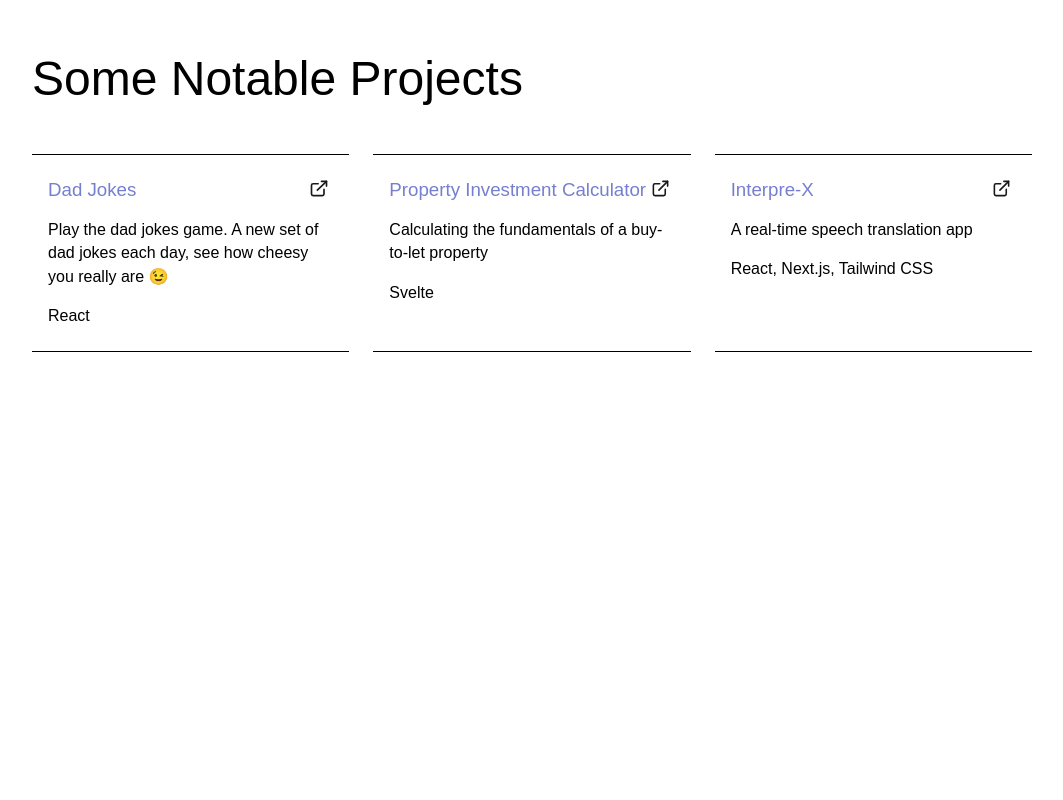
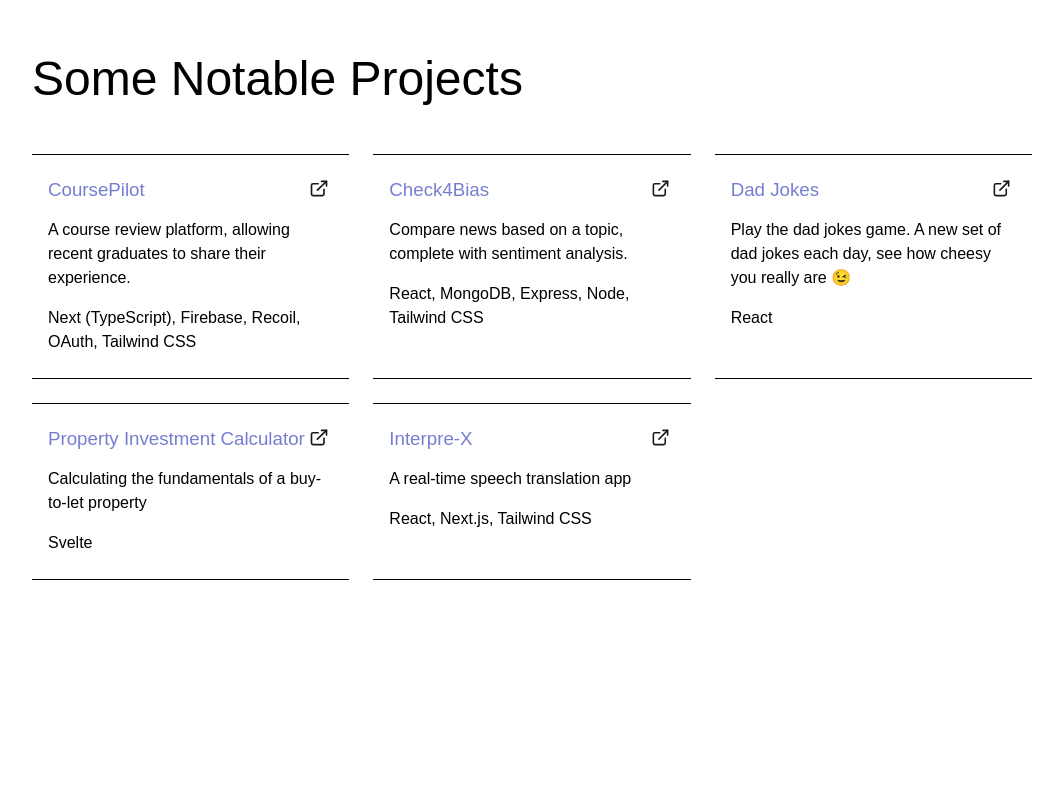
Before and after one commit to kcxgu/kcxgu.github.io, a plain HTML site: page index.html in a window 1280 px wide. Shown: the part 847-1647 px from the top of the page, without its empty margins (108-1171 px from the left). Drawn offline with Linux system fonts and the light colour scheme.

Commit message:
updated portfolio

```diff
--- a/index.html
+++ b/index.html
@@ -49,6 +49,34 @@
             <div class="container">
                 <h1>Some Notable Projects</h1>
                 <div class="projects">
+                    <div class="project">
+                        <div class="project-title">
+                            <a href="https://www.coursepilot.co/" target="_blank">
+                                <h3>CoursePilot</h3>
+                            </a>
+                            <a href="https://www.coursepilot.co/" target="_blank">
+                                <img src="img/external-link.svg" alt="open check4bias app" id="open" />
+                            </a>
+                        </div>
+                        <div class="project-description">
+                            <p>A course review platform, allowing recent graduates to share their experience.</p>
+                            <p>Next (TypeScript), Firebase, Recoil, OAuth, Tailwind CSS</p>
+                        </div>
+                    </div>
+                    <div class="project">
+                        <div class="project-title">
+                            <a href="https://check4bias.com/" target="_blank">
+                                <h3>Check4Bias</h3>
+                            </a>
+                            <a href="https://check4bias.com/" target="_blank">
+                                <img src="img/external-link.svg" alt="open check4bias app" id="open" />
+                            </a>
+                        </div>
+                        <div class="project-description">
+                            <p>Compare news based on a topic, complete with sentiment analysis.</p>
+                            <p>React, MongoDB, Express, Node, Tailwind CSS</p>
+                        </div>
+                    </div>
                     <div class="project">
                         <div class="project-title">
                             <a href="https://kcxgu.github.io/dad-jokes/" target="_blank">
--- a/styles.css
+++ b/styles.css
@@ -200,7 +200,7 @@
 }
 
 .project-description {
-    line-height: 145%;
+    line-height: 150%;
 }
 
 #open {
@@ -247,7 +247,7 @@
 }
 
 .info p {
-    line-height: 145%;
+    line-height: 150%;
 }
 
 .photo img {
```
